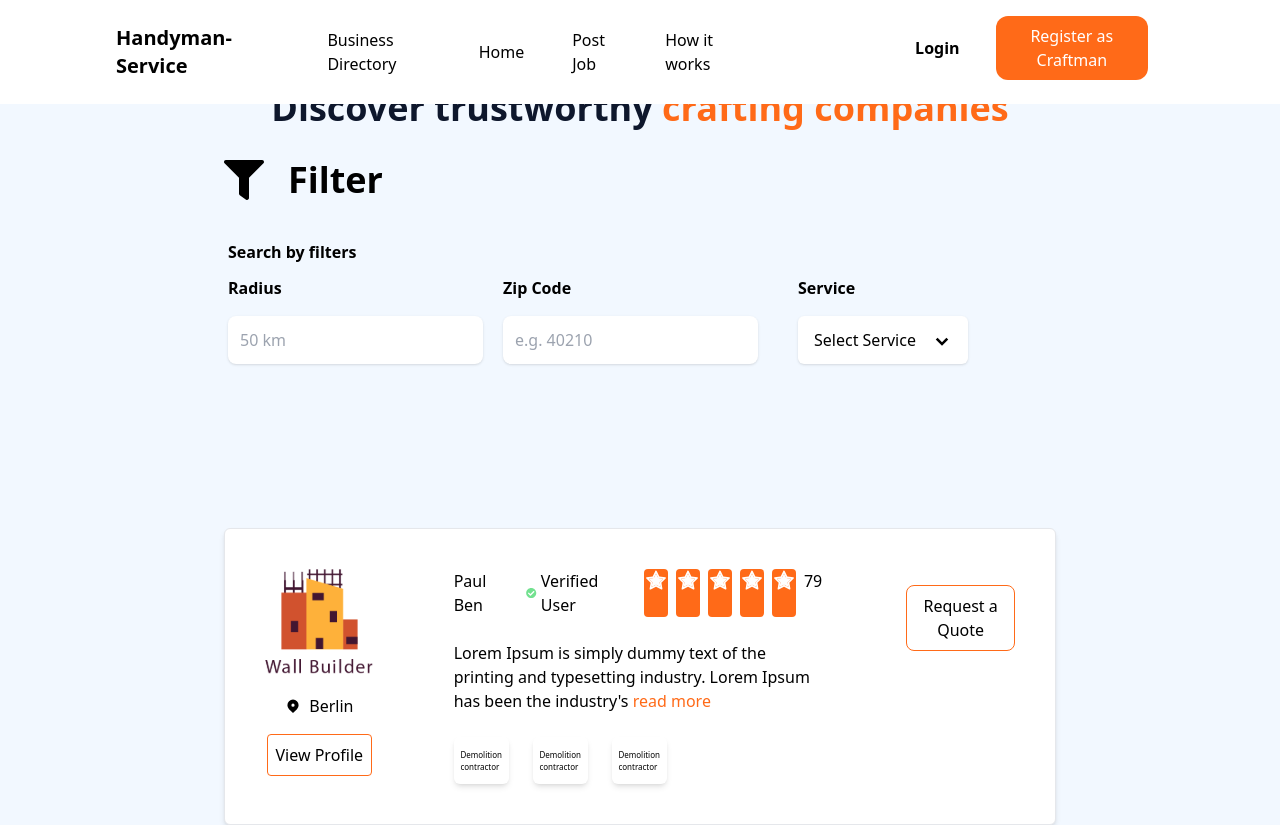
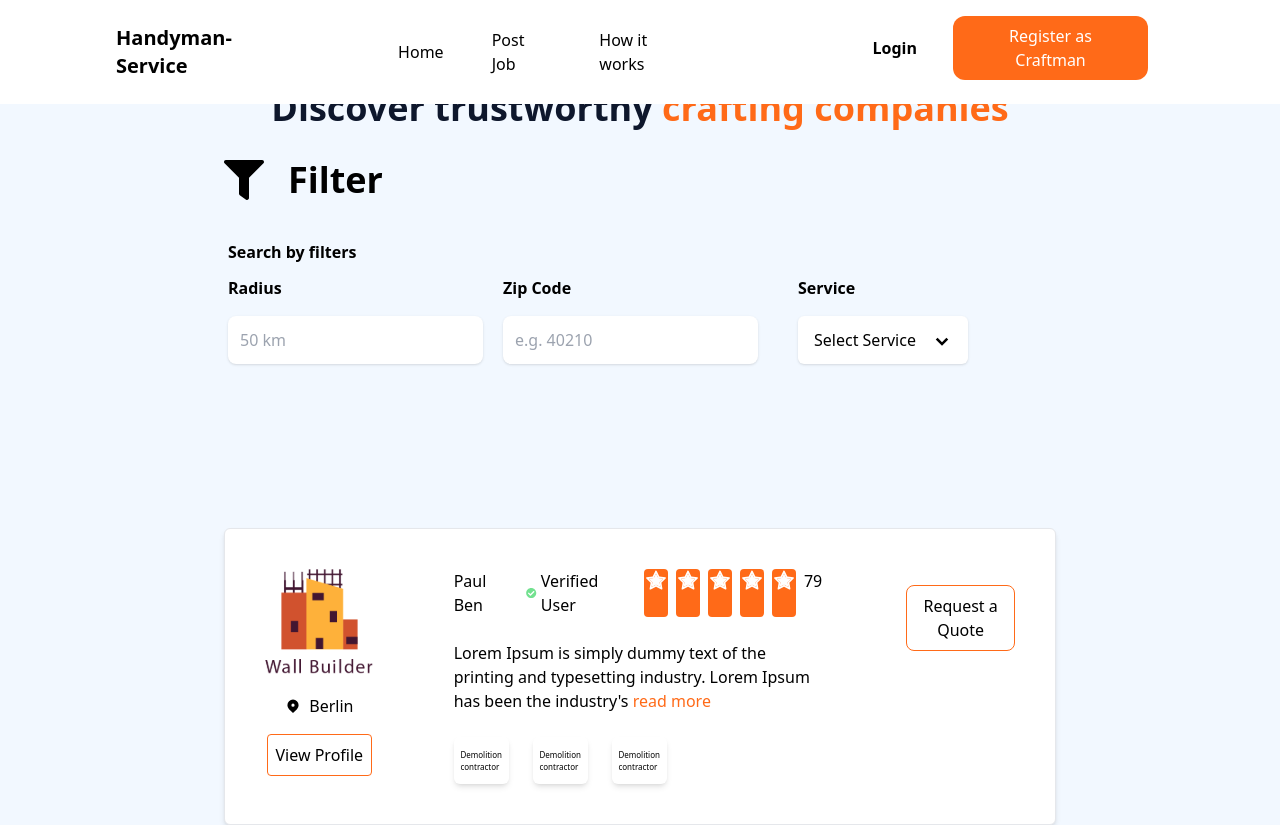
Before and after one commit to jazykhan3/handyman-dashboard, a Next.js app: page /businessdirectory in a window 1280 px wide. Shown: the top 825 px of the page. Built offline with nearby package versions, Linux system fonts and the light colour scheme.

Commit message:
remove business directory

```diff
--- a/components/Header.tsx
+++ b/components/Header.tsx
@@ -28,9 +28,9 @@ export default function Header() {
           <nav className={`lg:flex lg:gap-x-40 space-y-1 lg:space-y-0 absolute bg-gray-50 lg:bg-white sm:px-9 px-2 left-0 right-0 top-16 lg:top-0 lg:relative pb-5 lg:pb-0 ${toggle && 'hidden'}`}>
             <ul className="flex list-none lg:space-x-12 space-y-3 lg:space-y-0 justify-between lg:items-center font-medium flex-col lg:flex-row p-3">
             <li>
-                <Link href={NavLinks[6].url} className="hover:text-orange font-medium" title={NavLinks[6].linkTitle}>
+                {/* <Link href={NavLinks[6].url} className="hover:text-orange font-medium" title={NavLinks[6].linkTitle}>
                   {NavLinks[6].title}
-                </Link>
+                </Link> */}
               </li>
               <li>
                 <Link href={NavLinks[1].url} className="hover:text-orange font-medium" title={NavLinks[1].linkTitle} >
--- a/constants/Dashboard/client/index.ts
+++ b/constants/Dashboard/client/index.ts
@@ -5,12 +5,12 @@ const navigation = [
         img:'/Dashboard/client/handyman.svg',
         href:'/dashboard/client/profilemanagement',
     },
-    {
-        id:3,
-        linkText:'Business Directory',
-        img:'/Dashboard/client/postedJob.svg',
-        href:'/dashboard/client/handymansearch',
-    },
+    // {
+    //     id:3,
+    //     linkText:'Business Directory',
+    //     img:'/Dashboard/client/postedJob.svg',
+    //     href:'/dashboard/client/handymansearch',
+    // },
     {
         id:2,
         linkText:'Post a job',
--- a/constants/landingPage/index.ts
+++ b/constants/landingPage/index.ts
@@ -37,12 +37,12 @@ const NavLinks = [
         linkTitle:'Click here to register as craftman',
 
     },
-    {
-        id:6,
-        title:'Business Directory',
-        url:'/businessdirectory',
-        linkTitle:'Click here to see business directory',
-    },
+    // {
+    //     id:6,
+    //     title:'Business Directory',
+    //     url:'/businessdirectory',
+    //     linkTitle:'Click here to see business directory',
+    // },
 ];
 const ServiceCards = [
     {
```
